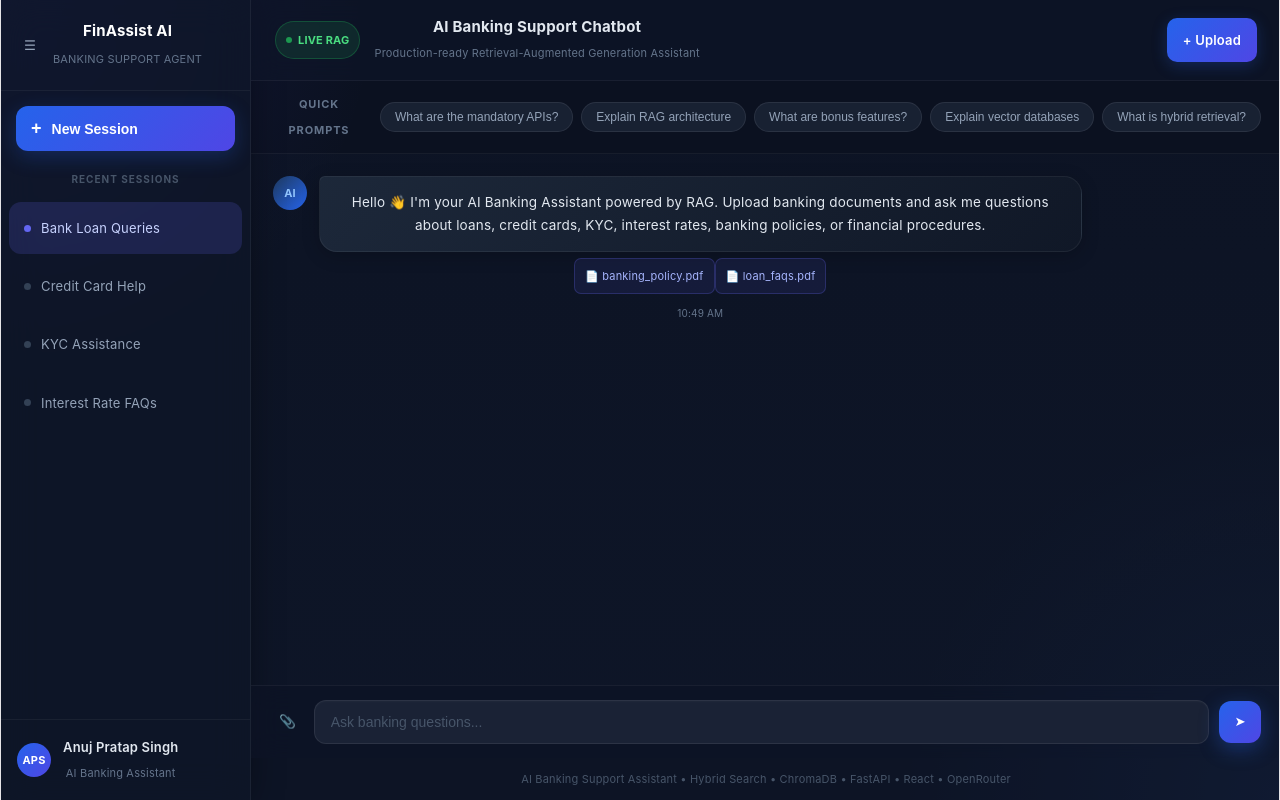
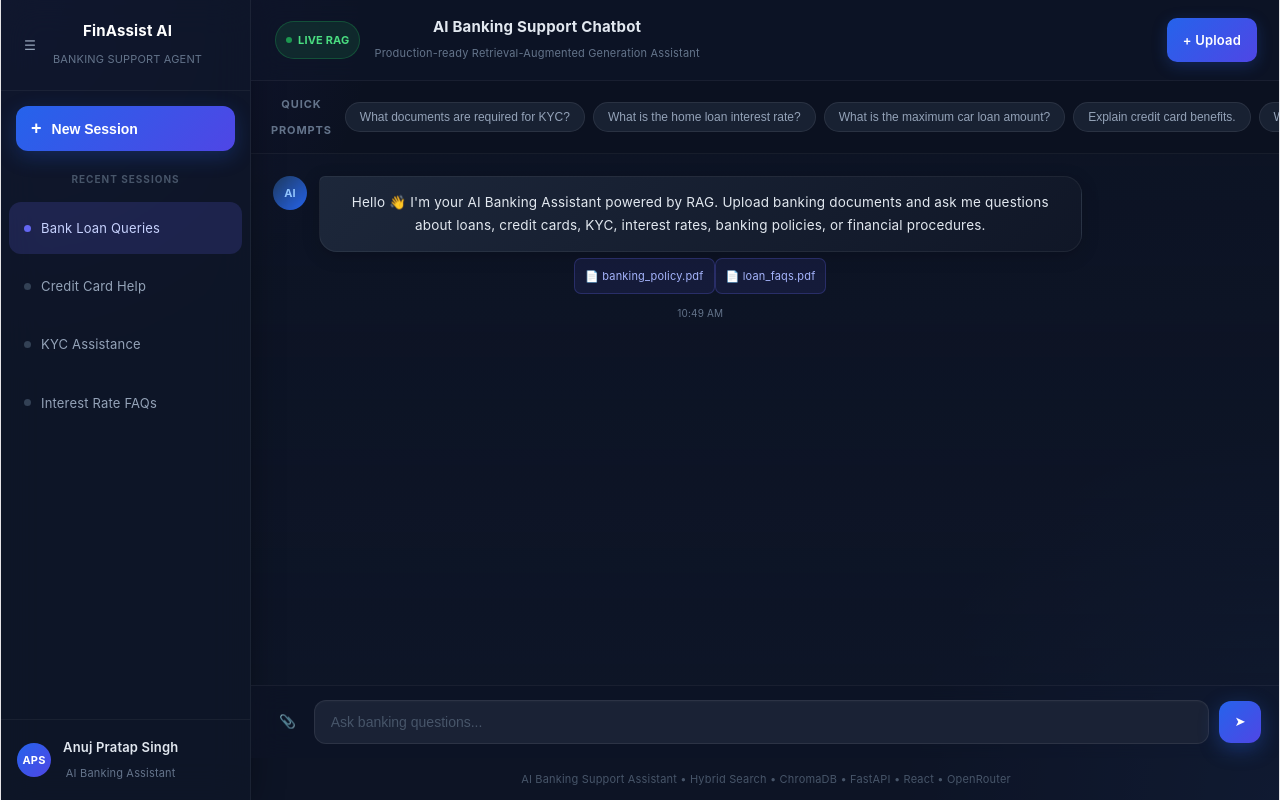
Before and after one commit to anujpratap12/banking-rag-chatbot, a React app in the folder frontend/: page / in a window 1280 px wide. Built offline with nearby package versions, Linux system fonts and the light colour scheme; the HTML template or start-up script is replaced by a standard one.

Commit message:
final banking prompts fix

```diff
--- a/frontend/src/App.jsx
+++ b/frontend/src/App.jsx
@@ -158,11 +158,12 @@ function App() {
   // QUICK PROMPTS LIST
 
   const quickPrompts = [
-    "What are the mandatory APIs?",
-    "Explain RAG architecture",
-    "What are bonus features?",
-    "Explain vector databases",
-    "What is hybrid retrieval?"
+    "What documents are required for KYC?",
+    "What is the home loan interest rate?",
+    "What is the maximum car loan amount?",
+    "Explain credit card benefits.",
+    "What is the loan approval time?"
+
   ];
 
   return (
```
